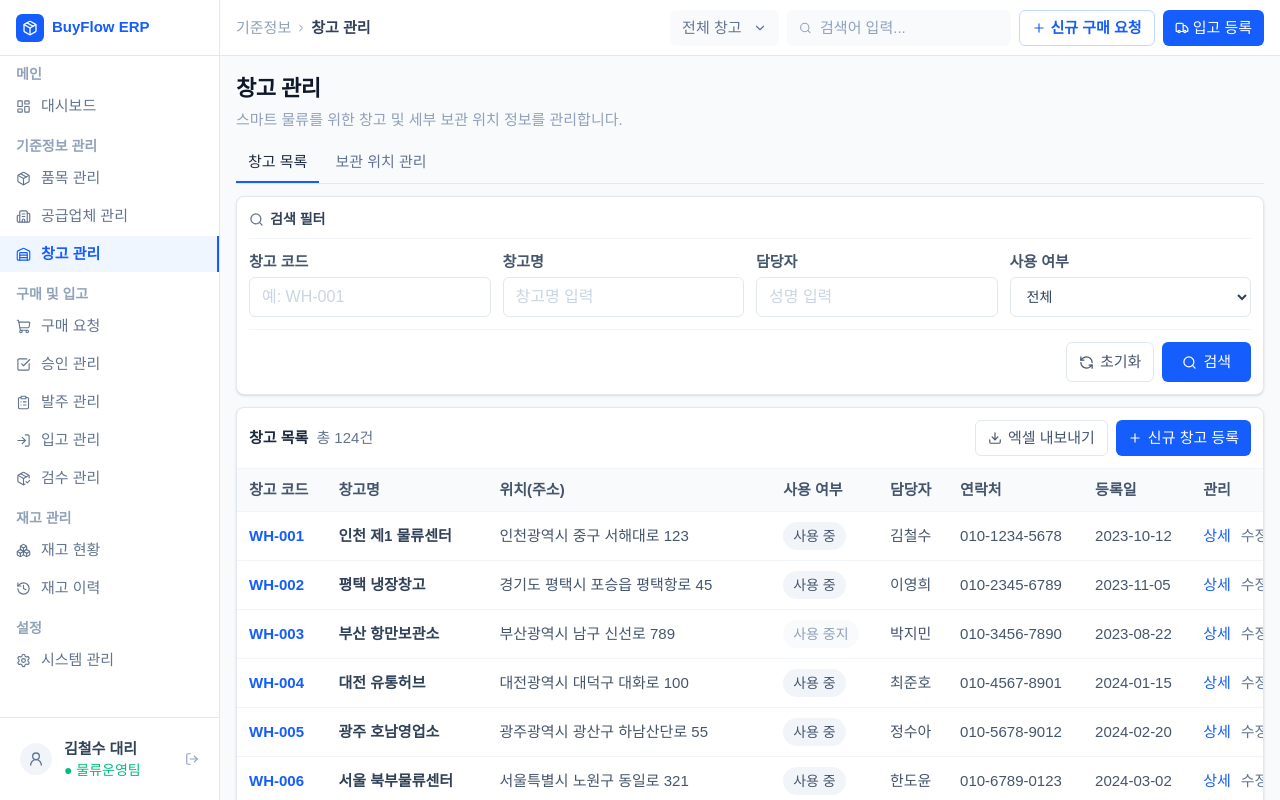
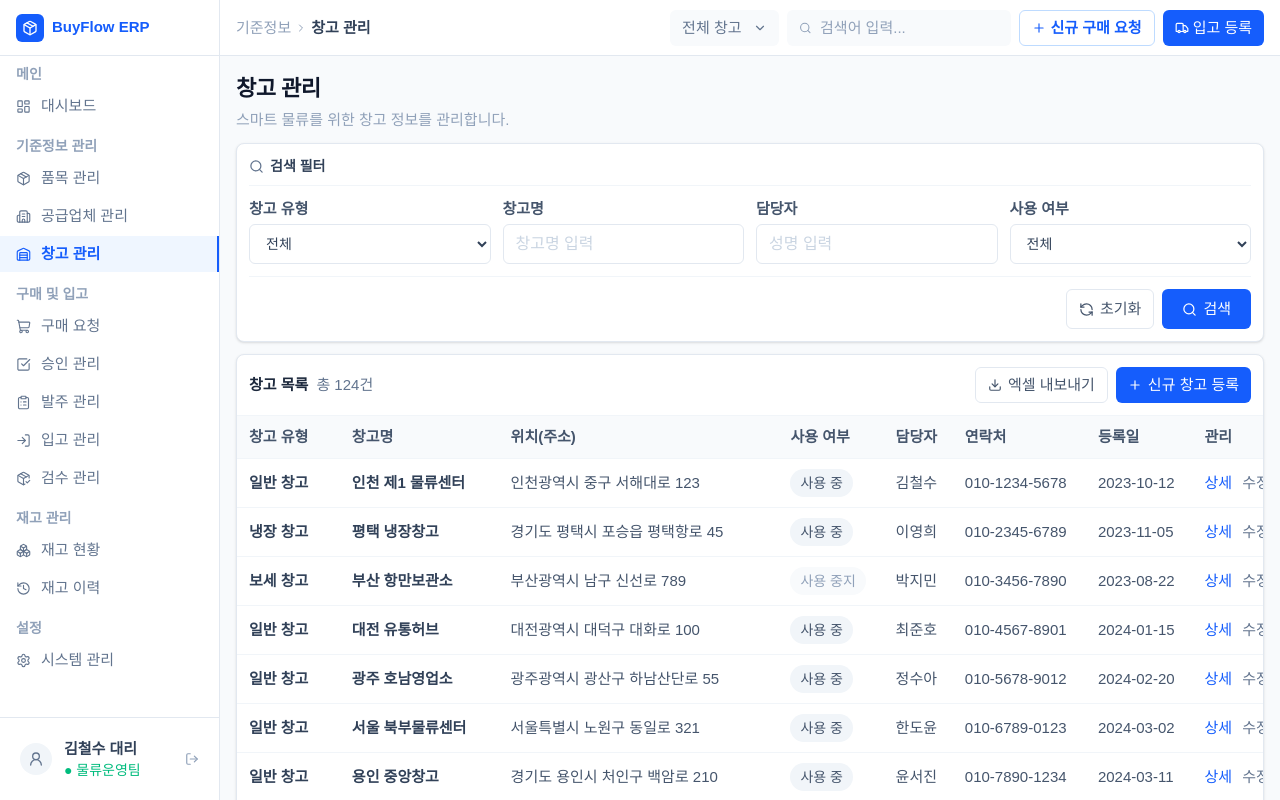
Before and after one commit to qotmdgns/buyflow-frontend, a Next.js app: page /warehouses in a window 1280 px wide. Shown: the top 800 px of the page. Built offline with nearby package versions, Linux system fonts and the light colour scheme.

Commit message:
창고 목록 화면 검색 필터 및 창고 목록 수정 (창고 코드 X --> 창고 유형 O)

```diff
--- a/src/features/warehouse/api/warehouseApi.js
+++ b/src/features/warehouse/api/warehouseApi.js
@@ -46,15 +46,14 @@ function getMockWarehouses(params) {
   const {
     page = 1,
     size = 10,
-    warehouseCode = "",
+    type = "전체",
     warehouseName = "",
     manager = "",
     activeStatus = "전체",
   } = params
 
   const filteredWarehouses = warehouseDatabase.filter((warehouse) => {
-    const matchesWarehouseCode =
-      !warehouseCode || includesKeyword(warehouse.code, warehouseCode)
+    const matchesWarehouseType = type === "전체" || warehouse.type === type
 
     const matchesWarehouseName =
       !warehouseName || includesKeyword(warehouse.name, warehouseName)
@@ -66,7 +65,7 @@ function getMockWarehouses(params) {
       activeStatus === "전체" || warehouse.activeStatus === activeStatus
 
     return (
-      matchesWarehouseCode &&
+      matchesWarehouseType &&
       matchesWarehouseName &&
       matchesManager &&
       matchesActiveStatus
--- a/src/features/warehouse/components/WarehouseManagement.jsx
+++ b/src/features/warehouse/components/WarehouseManagement.jsx
@@ -35,10 +35,6 @@ export default function WarehouseManagement() {
     removeWarehouse,
   } = useWarehouseManagement()
 
-  function openLocationManagement() {
-    window.alert("보관 위치 관리 화면은 다음 단계에서 연결합니다.")
-  }
-
   return (
     <div className="w-full">
       <header className="mb-3">
@@ -47,25 +43,8 @@ export default function WarehouseManagement() {
         </h1>
 
         <p className="mt-1 text-[13px] text-slate-400">
-          스마트 물류를 위한 창고 및 세부 보관 위치 정보를 관리합니다.
+          스마트 물류를 위한 창고 정보를 관리합니다.
         </p>
-
-        <div className="mt-3 flex items-center gap-1 border-b border-slate-200">
-          <button
-            type="button"
-            className="border-b-2 border-blue-600 px-3 py-2 text-[13px] font-semibold text-slate-800"
-          >
-            창고 목록
-          </button>
-
-          <button
-            type="button"
-            onClick={openLocationManagement}
-            className="border-b-2 border-transparent px-3 py-2 text-[13px] font-medium text-slate-500 transition hover:text-blue-600"
-          >
-            보관 위치 관리
-          </button>
-        </div>
       </header>
 
       <WarehouseSearchForm
--- a/src/features/warehouse/components/WarehouseSearchForm.jsx
+++ b/src/features/warehouse/components/WarehouseSearchForm.jsx
@@ -46,13 +46,12 @@ export default function WarehouseSearchForm({
 
       <div className="mt-3 grid gap-x-3 gap-y-2.5 md:grid-cols-2 xl:grid-cols-4">
         <label>
-          <FieldLabel>창고 코드</FieldLabel>
+          <FieldLabel>창고 유형</FieldLabel>
 
-          <input
-            value={filters.warehouseCode}
-            onChange={(event) => onChange("warehouseCode", event.target.value)}
-            placeholder="예: WH-001"
-            className={INPUT_CLASS_NAME}
+          <SelectField
+            value={filters.type}
+            options={filterOptions.warehouseTypes}
+            onChange={(event) => onChange("type", event.target.value)}
           />
         </label>
 
--- a/src/features/warehouse/components/WarehouseTable.jsx
+++ b/src/features/warehouse/components/WarehouseTable.jsx
@@ -32,8 +32,8 @@ function TableMessage({ children, isError = false }) {
 function WarehouseRow({ warehouse, onDetail, onEdit }) {
   return (
     <tr className="border-t border-slate-100 text-slate-600 transition hover:bg-slate-50/70">
-      <td className="whitespace-nowrap px-3 py-2.5 font-semibold text-blue-600">
-        {warehouse.code}
+      <td className="whitespace-nowrap px-3 py-2.5 font-semibold text-slate-700">
+        {warehouse.type}
       </td>
 
       <td className="min-w-[150px] px-3 py-2.5 font-semibold text-slate-700">
--- a/src/features/warehouse/data/mockWarehouseData.js
+++ b/src/features/warehouse/data/mockWarehouseData.js
@@ -1,3 +1,5 @@
+import { WAREHOUSE_TYPE_OPTIONS } from "@/features/warehouse/utils/warehouseManagementUtils"
+
 function createAddress(baseAddress, detailAddress = "") {
   return [baseAddress, detailAddress].filter(Boolean).join(" ")
 }
@@ -116,6 +118,7 @@ const seedWarehouses = [
 ]
 
 export const warehouseFilterOptions = {
+  warehouseTypes: ["전체", ...WAREHOUSE_TYPE_OPTIONS],
   activeStatuses: ["전체", "사용 중", "사용 중지"],
 }
 
--- a/src/features/warehouse/utils/warehouseManagementUtils.js
+++ b/src/features/warehouse/utils/warehouseManagementUtils.js
@@ -1,5 +1,13 @@
+export const WAREHOUSE_TYPE_OPTIONS = [
+  "일반 창고",
+  "냉장 창고",
+  "냉동 창고",
+  "위험물 창고",
+  "보세 창고",
+]
+
 export const DEFAULT_WAREHOUSE_FILTERS = {
-  warehouseCode: "",
+  type: "전체",
   warehouseName: "",
   manager: "",
   activeStatus: "전체",
@@ -13,16 +21,9 @@ export const DEFAULT_WAREHOUSE_PAGINATION = {
 }
 
 export const DEFAULT_WAREHOUSE_FILTER_OPTIONS = {
+  warehouseTypes: ["전체", ...WAREHOUSE_TYPE_OPTIONS],
   activeStatuses: ["전체", "사용 중", "사용 중지"],
 }
-
-export const WAREHOUSE_TYPE_OPTIONS = [
-  "일반 창고",
-  "냉장 창고",
-  "냉동 창고",
-  "위험물 창고",
-  "보세 창고",
-]
 
 export const EMPTY_WAREHOUSE_FORM = {
   code: "",
@@ -37,7 +38,7 @@ export const EMPTY_WAREHOUSE_FORM = {
 }
 
 export const WAREHOUSE_TABLE_HEADERS = [
-  "창고 코드",
+  "창고 유형",
   "창고명",
   "위치(주소)",
   "사용 여부",
@@ -111,9 +112,8 @@ export function downloadWarehouseCsv(warehouses) {
   }
 
   const header = [
-    "창고 코드",
+    "창고 유형",
     "창고명",
-    "창고 유형",
     "위치(주소)",
     "사용 여부",
     "담당자",
@@ -122,16 +122,14 @@ export function downloadWarehouseCsv(warehouses) {
   ]
 
   const rows = warehouses.map((warehouse) => [
-    warehouse.code,
+    warehouse.type,
     warehouse.name,
-    warehouse.type,
     warehouse.address,
     warehouse.activeStatus,
     warehouse.manager,
     warehouse.phone,
     warehouse.registeredAt,
   ])
-
   const csv = [header, ...rows]
     .map((row) => row.map(escapeCsvCell).join(","))
     .join("\n")
```
